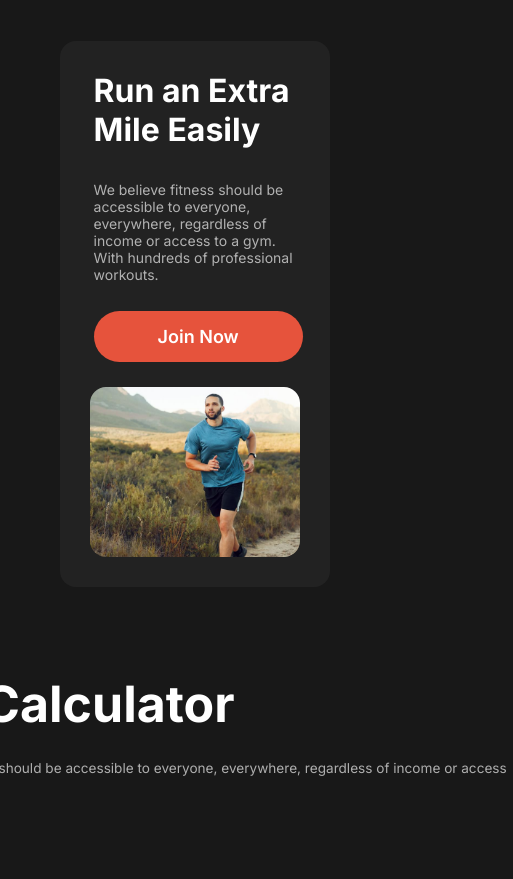
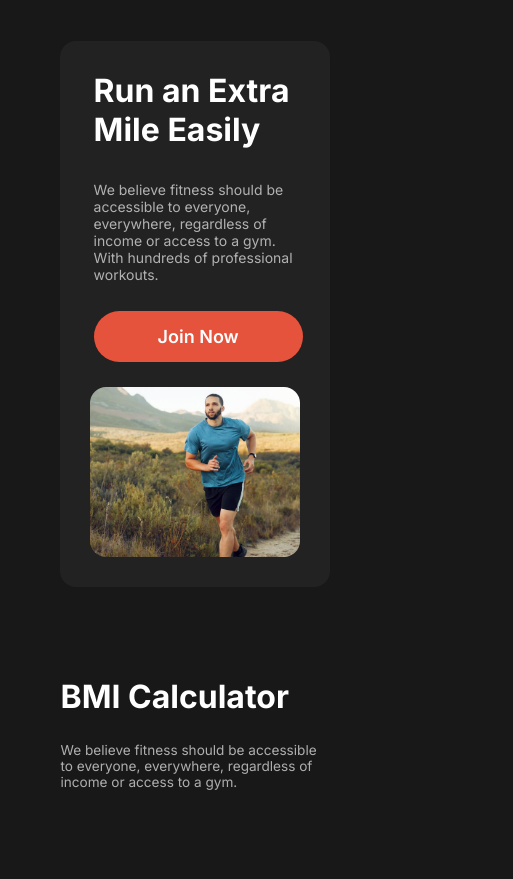
Before and after one commit to rushomrong/b10-a2-rusho, a plain HTML site: page index.html in a window 390 px wide. Shown: the part 2591-3470 px from the top of the page, 513 px wide, since content can reach past the window. Drawn offline with Linux system fonts and the light colour scheme.

Commit message:
BMI calculator top section mobile responsive fixed

```diff
--- a/style/reposive.css
+++ b/style/reposive.css
@@ -147,6 +147,20 @@
     padding: 15px;
     width: 100%;
   }
+
+  .bmi-content {
+    width: 100%;
+  }
+
+  .bmi-content .bmi-top-title {
+    font-size: 2rem;
+    align-items: flex-start;
+  }
+
+  .bmi-top-desc {
+    font-size: 0.875rem;
+    color: rgba(255, 255, 255, 0.5);
+  }
 }
 
 /* large screen device */
```
